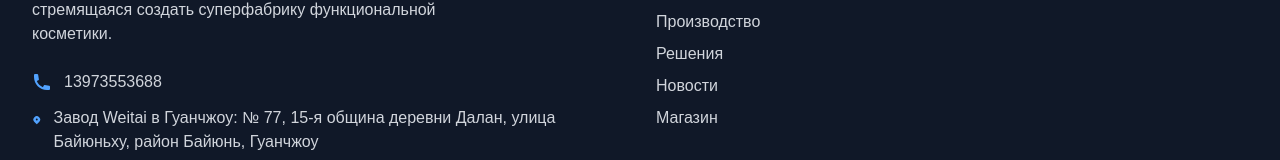
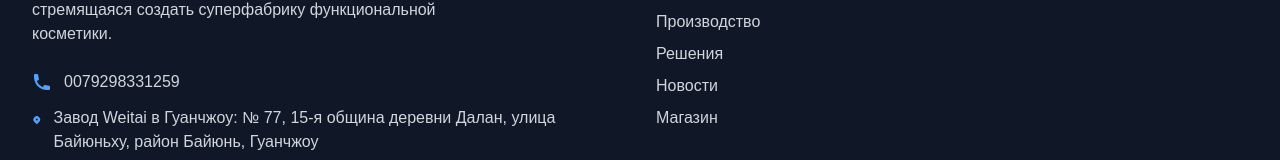
Before and after one commit to pppipo/weitai-site, a Next.js app: page / in a window 1280 px wide. Shown: the part 6808-6968 px from the top of the page. Built offline with nearby package versions, Linux system fonts and the light colour scheme.

Commit message:
替换手机号吗

```diff
--- a/src/app/page.tsx
+++ b/src/app/page.tsx
@@ -657,7 +657,7 @@ export default function Home() {
                   <svg className="w-5 h-5 mr-3 text-blue-400" fill="currentColor" viewBox="0 0 20 20">
                     <path d="M2 3a1 1 0 011-1h2.153a1 1 0 01.986.836l.74 4.435a1 1 0 01-.54 1.06l-1.548.773a11.037 11.037 0 006.105 6.105l.774-1.548a1 1 0 011.059-.54l4.435.74a1 1 0 01.836.986V17a1 1 0 01-1 1h-2C7.82 18 2 12.18 2 5V3z"/>
                   </svg>
-                  <span className="text-gray-300">13973553688</span>
+                  <span className="text-gray-300">0079298331259</span>
                 </div>
                 {/* <div className="flex items-center">
                   <svg className="w-5 h-5 mr-3 text-blue-400" fill="currentColor" viewBox="0 0 20 20">
@@ -722,7 +722,7 @@ export default function Home() {
       {/* 移动端底部固定操作条 */}
       <div className="fixed bottom-0 left-0 right-0 bg-white border-t border-gray-200 p-4 z-50 lg:hidden">
         <div className="flex space-x-3">
-          <a href="tel:+8613973553688" className="flex-1 bg-gradient-to-r from-blue-600 to-blue-700 text-white py-3 px-4 rounded-xl font-semibold text-sm flex items-center justify-center space-x-2 hover:from-blue-700 hover:to-blue-800 transition-all duration-300 shadow-lg">
+          <a href="tel:+70079298331259" className="flex-1 bg-gradient-to-r from-blue-600 to-blue-700 text-white py-3 px-4 rounded-xl font-semibold text-sm flex items-center justify-center space-x-2 hover:from-blue-700 hover:to-blue-800 transition-all duration-300 shadow-lg">
             <svg className="w-4 h-4" fill="currentColor" viewBox="0 0 20 20">
               <path d="M2 3a1 1 0 011-1h2.153a1 1 0 01.986.836l.74 4.435a1 1 0 01-.54 1.06l-1.548.773a11.037 11.037 0 006.105 6.105l.774-1.548a1 1 0 011.059-.54l4.435.74a1 1 0 01.836.986V17a1 1 0 01-1 1h-2C7.82 18 2 12.18 2 5V3z"/>
             </svg>
```
